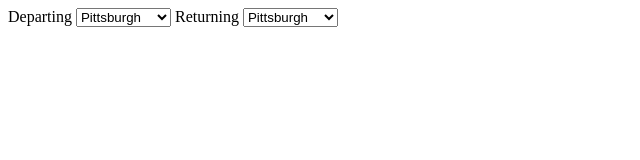
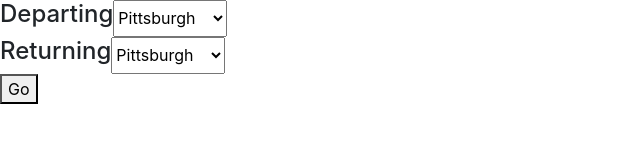
Before and after one commit to varughese/megabus-ticket-finder, a website: page public/index.html in a window 1280 px wide. Shown: the whole page, without its empty margins (0-640 px from the left). Drawn offline with nearby package versions, Linux system fonts and the light colour scheme.

Commit message:
lil vanilla js action for fun

```diff
--- a/public/index.html
+++ b/public/index.html
@@ -1,13 +1,45 @@
-Departing
-<select>
+<!DOCTYPE html>
+<html>
+    <head>
+        <meta charset="utf-8">
+        <meta http-equiv="X-UA-Compatible" content="IE=edge">
+        <meta name="viewport" content="width=device-width, initial-scale=1, maximum-scale=1, user-scalable=0">
+		<title>Megabus Ticket Finder</title>
+		<link rel="stylesheet" href="https://maxcdn.bootstrapcdn.com/bootstrap/4.0.0-beta.2/css/bootstrap.min.css" integrity="sha384-PsH8R72JQ3SOdhVi3uxftmaW6Vc51MKb0q5P2rRUpPvrszuE4W1povHYgTpBfshb" crossorigin="anonymous">
+    </head>
+    <body>
+		<div class="container-fluid">
+			<div class="row">
+				<h4>Departing </h4>
+				<select id="departing">
 					<option value="128">Pittsburgh</option>
 					<option value="127">Philadelphia</option>
 					<option value="137">PSU</option>
 				</select>
-
-Returning
-<select>
+			</div>
+			<div class="row">
+				<h4>Returning </h4>
+				<select id="returning">
 					<option value="128">Pittsburgh</option>
 					<option value="127">Philadelphia</option>
 					<option value="137">PSU</option>
 				</select>
+			</div>
+			<div class="row">
+				<button onclick="getTickets()">Go</button>
+			</div>
+		</div>
+    </body>
+	<script>
+	function getSelectValue(selectId) {
+		var e = document.getElementById(selectId);
+		return e.options[e.selectedIndex].value;
+	}
+
+	function getTickets() {
+		var departingId = getSelectValue("departing");
+		var returningId = getSelectValue("returning");
+		console.log(departingId, returningId);
+	}
+	</script>
+</html>
```
Lines whose indentation alone changed are shown as unchanged.
